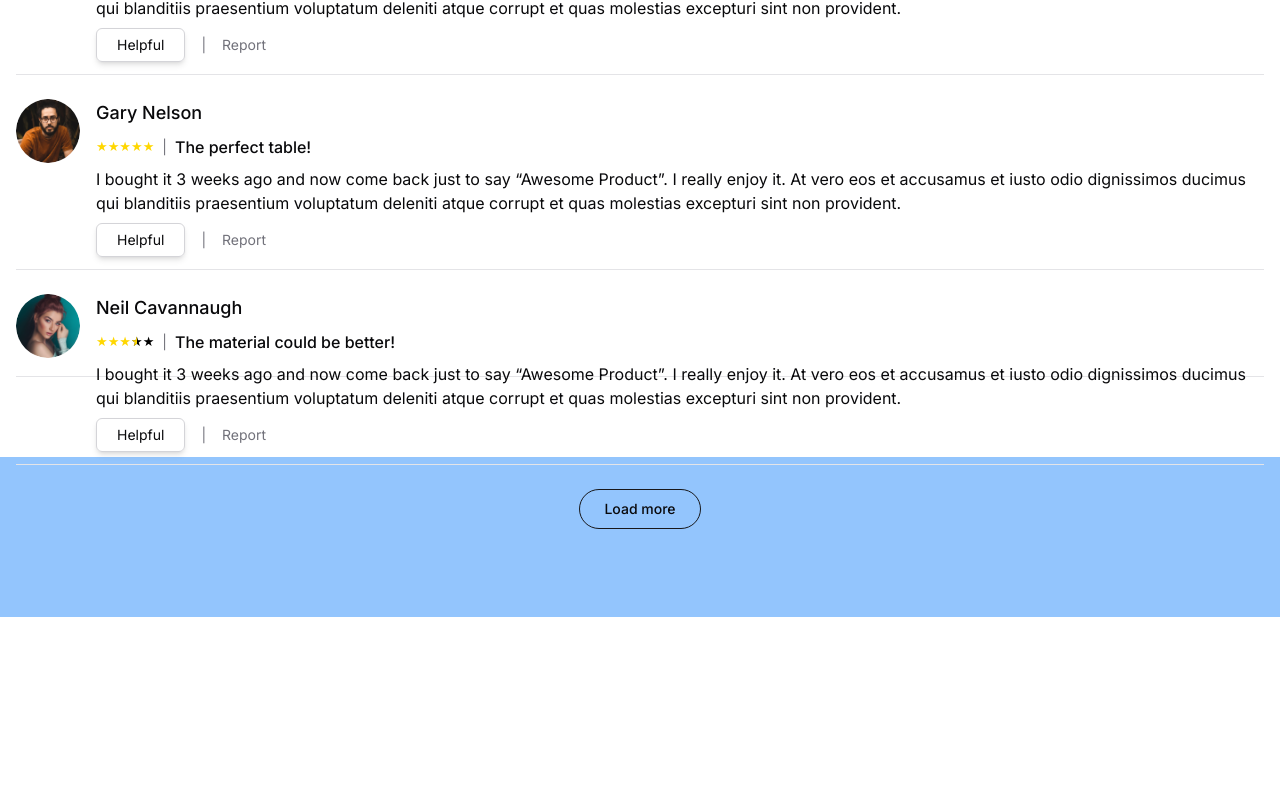
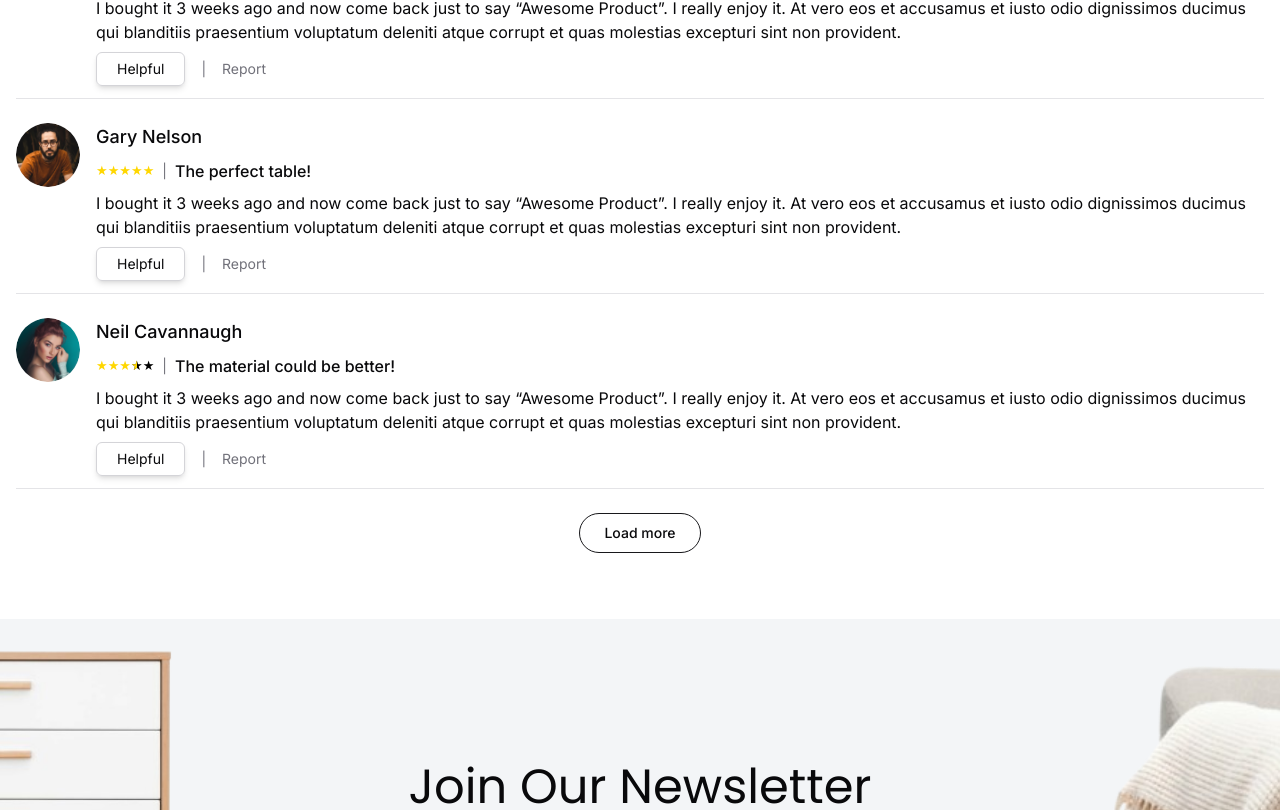
Before and after one commit to afridiwhatever/elegant-furnitures, a Next.js app: page /product/1 in a window 1280 px wide. Shown: the part 1430-2240 px from the top of the page. Before the commit the page ends 2047 px from the top, so only its background shows below. Built offline with nearby package versions, Linux system fonts and the light colour scheme.

Commit message:
auto min height feature working

```diff
--- a/src/app/product/[productId]/page.tsx
+++ b/src/app/product/[productId]/page.tsx
@@ -62,7 +62,7 @@ const ProductPage = () => {
         </div>
         <ProductAuxiliraryInfo />
       </MaxWidthWrapper>
-      {/* <NewsLetter /> */}
+      <NewsLetter />
       <div className="h-40 w-full bg-blue-300"></div>
     </>
   );
--- a/src/components/CollapsiblePanel.tsx
+++ b/src/components/CollapsiblePanel.tsx
@@ -2,7 +2,7 @@
 
 import { cn } from "@/lib/utils";
 import { ChevronDown } from "lucide-react";
-import { ReactNode } from "react";
+import { ReactNode, useEffect, useRef, useState } from "react";
 
 interface PanelProps {
   title: string;
@@ -19,16 +19,52 @@ const CollapsiblePanel = ({
   children,
   isOnMobile,
 }: PanelProps) => {
+  const auxiliaryInfoDiv = useRef<HTMLDivElement>(null);
+
+  const [minHeight, setMinHeight] = useState(0);
+
+  const getAndSetHeight = (height: number) => {
+    setMinHeight(height + 50);
+  };
+
+  useEffect(() => {
+    const communicateHeight = () => {
+      if (auxiliaryInfoDiv.current) {
+        console.log("from panel", auxiliaryInfoDiv.current.offsetHeight);
+        getAndSetHeight(auxiliaryInfoDiv.current.offsetHeight);
+      }
+    };
+
+    communicateHeight();
+
+    const resizeObserver = new ResizeObserver(() => {
+      communicateHeight();
+    });
+
+    if (auxiliaryInfoDiv.current) {
+      resizeObserver.observe(auxiliaryInfoDiv.current);
+    }
+
+    const a = auxiliaryInfoDiv.current;
+
+    return () => {
+      if (a) {
+        resizeObserver.unobserve(a);
+      }
+    };
+  }, []);
+
   return (
-    <div className="min-h-screen">
+    <div
+      style={{
+        minHeight: isOpen ? minHeight : "unset",
+      }}
+    >
       <div
-        className={`flex justify-between items-center min-w-min ${
-          isOnMobile ? "border-b border-black" : ""
-        } ${
-          isOpen
-            ? "font-semibold border-b border-black"
-            : "text-muted-foreground"
-        }`}
+        ref={auxiliaryInfoDiv}
+        className={`flex justify-between items-center min-w-min  ${
+          isOnMobile || isOpen ? "border-b border-black" : ""
+        } ${isOpen ? "font-semibold" : "text-muted-foreground"}`}
         onClick={onClick}
       >
         <h4 className="text-lg leading-8">{title}</h4>
@@ -39,9 +75,10 @@ const CollapsiblePanel = ({
         />
       </div>
       <div
+        ref={auxiliaryInfoDiv}
         className={cn(
-          `w-full duration-300 md:duration-0 transition-max-h md:transition-none max-h-0 md:absolute inset-x-0 top-10 overflow-y-auto`,
-          { "max-h-[2000px]": isOpen }
+          `w-full duration-300 md:duration-0 transition-max-h md:transition-none max-h-0 md:absolute inset-x-0 top-16 overflow-y-auto`,
+          { "max-h-[3000px]": isOpen }
         )}
       >
         {children}
--- a/src/components/ProductAdditionalInfo.tsx
+++ b/src/components/ProductAdditionalInfo.tsx
@@ -1,9 +1,7 @@
 import React from "react";
 
 const AdditionalInfo = () => {
-  return (
-    <div className="h-60 w-full flex items-center justify-center">Info</div>
-  );
+  return <div className="w-full flex items-center justify-center">Info</div>;
 };
 
 export default AdditionalInfo;
--- a/src/components/ProductAuxiliraryInfo.tsx
+++ b/src/components/ProductAuxiliraryInfo.tsx
@@ -1,15 +1,16 @@
 "use client";
 import { useEffect, useState } from "react";
+import CollapsiblePanel from "./CollapsiblePanel";
 import AdditionalInfo from "./ProductAdditionalInfo";
 import ProductQuestions from "./ProductQuestions";
 import ProductReviews from "./ProductReviews";
-import CollapsiblePanel from "./CollapsiblePanel";
 
 enum Tab {
   Info = "info",
   Questions = "questions",
   Reviews = "reviews",
 }
+
 const ProductAuxiliaryInfo = () => {
   const [isInfoPanelOpen, setIsInfoPanelOpen] = useState(false);
   const [isQuestionsPanelOpen, setIsQuestionsPanelOpen] = useState(false);
@@ -52,8 +53,8 @@ const ProductAuxiliaryInfo = () => {
   };
 
   return (
-    <div className="relative md:border-b mb-20">
-      <div className="mt-6 flex flex-col md:flex-row md:gap-8">
+    <div className="relative  mt-10 mb-10 ">
+      <div className="flex flex-col md:flex-row md:gap-8  relative">
         <CollapsiblePanel
           title="Additional Info"
           isOpen={isInfoPanelOpen}
--- a/src/components/ProductQuestions.tsx
+++ b/src/components/ProductQuestions.tsx
@@ -2,9 +2,7 @@ import React from "react";
 
 const ProductQuestions = () => {
   return (
-    <div className="h-60 w-full flex items-center justify-center">
-      Questions
-    </div>
+    <div className="w-full flex items-center justify-center">Questions</div>
   );
 };
 
--- a/src/components/ProductReviews.tsx
+++ b/src/components/ProductReviews.tsx
@@ -1,8 +1,10 @@
+"use client";
 import React from "react";
 import ProductRating from "./ProductRating";
 import { ArrowRight, ChevronDown } from "lucide-react";
 import ReviewCard from "./ReviewCard";
 import { Button } from "./ui/button";
+import { useState } from "react";
 
 export interface ProductReview {
   reviewByUser: string;
@@ -12,7 +14,7 @@ export interface ProductReview {
   reviewDesc: string;
 }
 
-const productReviews: ProductReview[] = [
+const productReview: ProductReview[] = [
   {
     reviewByUser: "Sofia Harvetz",
     userPicture: "/reviews/sofia.jpeg",
@@ -40,8 +42,9 @@ const productReviews: ProductReview[] = [
 ];
 
 const ProductReviews = () => {
+  const [productReviews, setProductReviews] = useState(productReview);
   return (
-    <div className="w-full py-4 space-y-6 ">
+    <div className="w-full pt-4 lg:pt-0 space-y-6 ">
       <div className="space-y-2">
         <h2 className="text-2xl font-poppins">Customer Reviews</h2>
         <div className="flex gap-2 items-center pb-4">
@@ -97,6 +100,19 @@ const ProductReviews = () => {
         <Button
           variant="ghost"
           className="px-6 border border-zinc-900 rounded-3xl"
+          onClick={() => {
+            setProductReviews((prev) => [
+              ...prev,
+              {
+                reviewByUser: "Sofia Harvetz",
+                userPicture: "/reviews/sofia.jpeg",
+                rating: 4,
+                reviewSummary: "It was decent",
+                reviewDesc:
+                  "I bought it 3 weeks ago and now come back just to say “Awesome Product”. I really enjoy it. At vero eos et accusamus et iusto odio dignissimos ducimus qui blanditiis praesentium voluptatum deleniti atque corrupt et quas molestias excepturi sint non provident.",
+              },
+            ]);
+          }}
         >
           Load more
         </Button>
--- a/src/components/ReviewCard.tsx
+++ b/src/components/ReviewCard.tsx
@@ -13,8 +13,11 @@ const ReviewCard = ({ review }: { review: ProductReview }) => {
         <div className="space-y-2">
           <h6 className="font-[500] text-lg">{review.reviewByUser}</h6>
           <div className="flex gap-2 items-center">
-            <ProductRating rating={review.rating} />
-            <div className="text-muted-foreground text-sm">|</div>
+            <div className="flex-shrink-0">
+              <ProductRating rating={review.rating} />
+            </div>
+
+            <div className="text-muted-foreground text-sm ">|</div>
             <p className="font-[500] ">{review.reviewSummary}</p>
           </div>
         </div>
```
